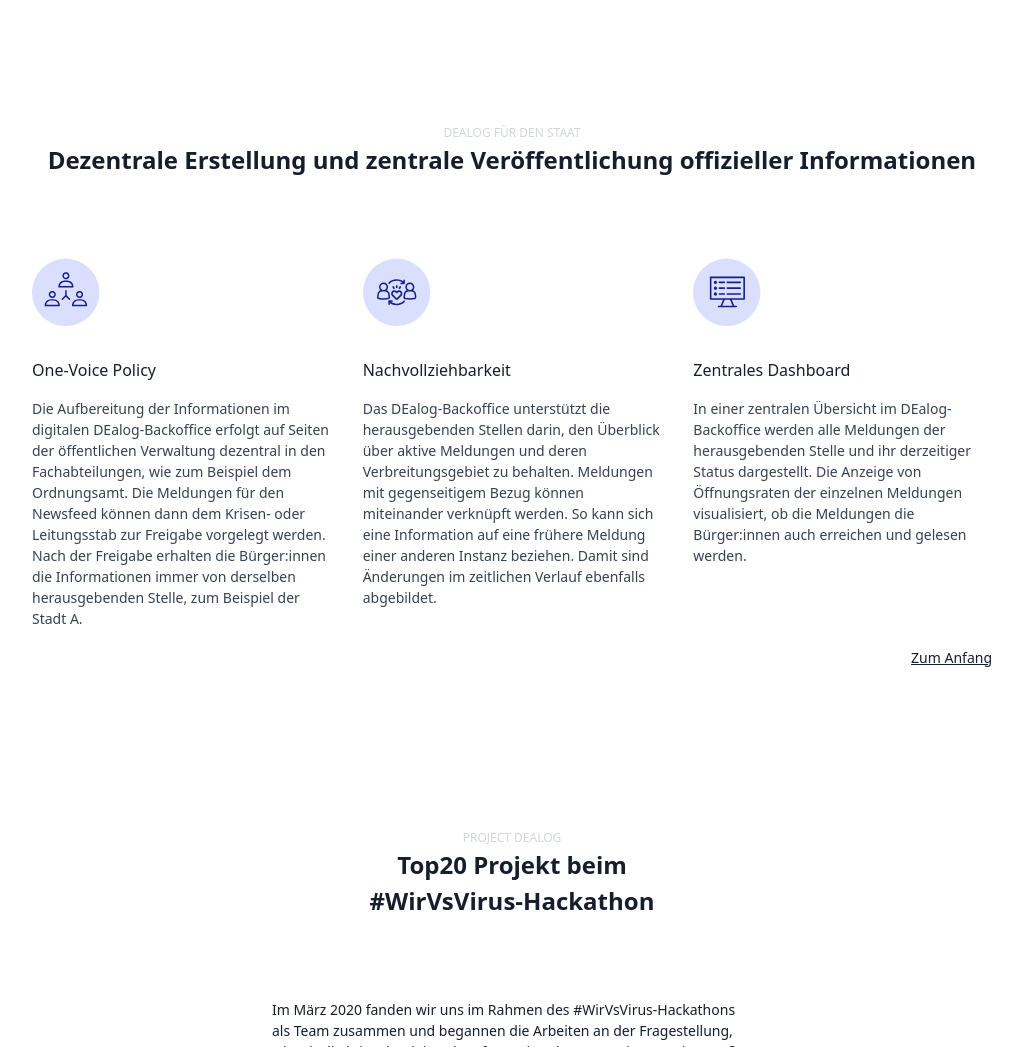
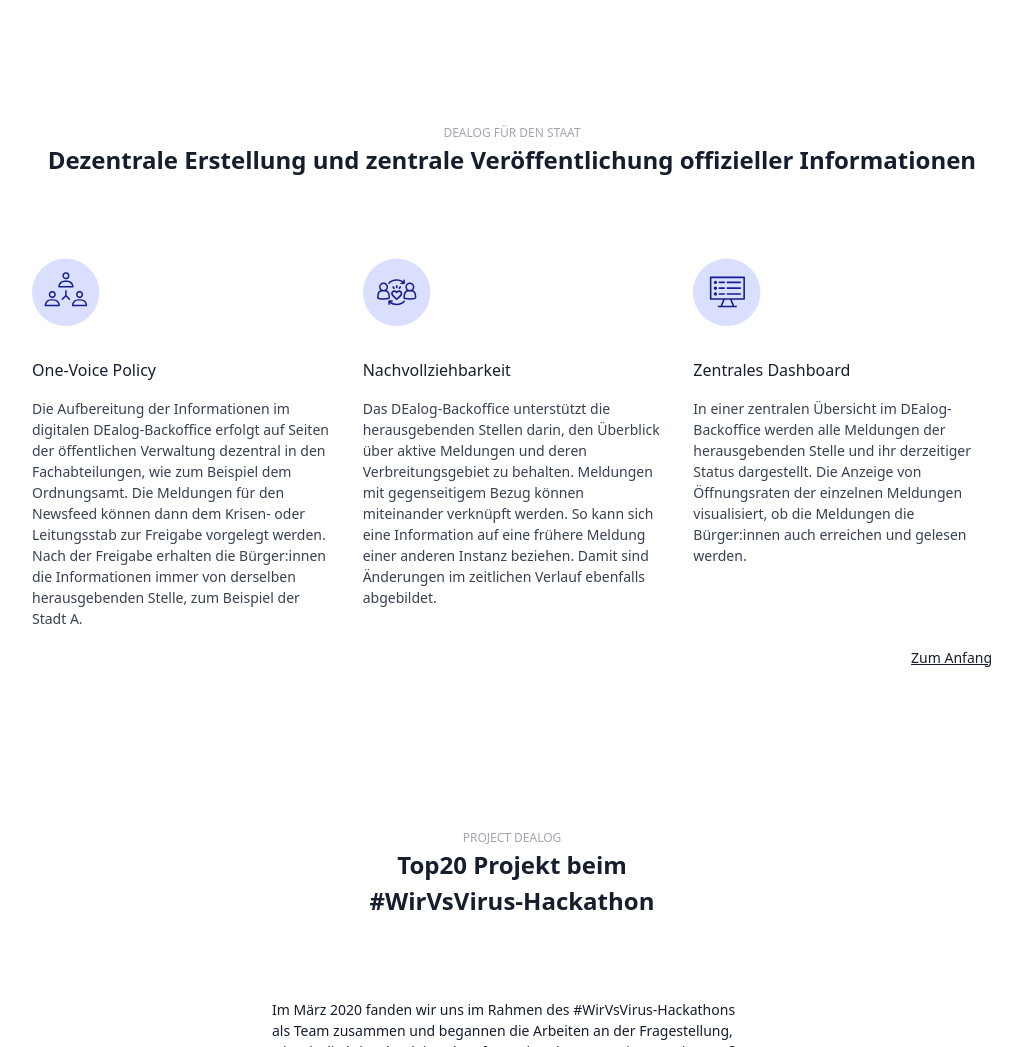
Before and after one commit to DEalog/landing-page, a website: page index.html in a window 1280 px wide. Shown: the part 1860-2907 px from the top of the page, without its empty margins (128-1150 px from the left). Drawn offline with nearby package versions, Linux system fonts and the light colour scheme.

Commit message:
Darken gray

```diff
--- a/css/styles.css
+++ b/css/styles.css
@@ -1062,12 +1062,6 @@
   color: rgba(244, 245, 247, var(--text-opacity));
 }
 
-.text-gray-300 {
-  --text-opacity: 1;
-  color: #d2d6dc;
-  color: rgba(210, 214, 220, var(--text-opacity));
-}
-
 .text-gray-400 {
   --text-opacity: 1;
   color: #9fa6b2;
--- a/index.html
+++ b/index.html
@@ -328,7 +328,7 @@
           </div>
         </div>
         <div class="mt-12 sm:mt-40">
-          <div class="uppercase text-gray-300 text-lg sm:text-xs text-center">
+          <div class="uppercase text-gray-400 text-lg sm:text-xs text-center">
             <h3 name="staat">
               dealog für den staat
             </h3>
@@ -395,7 +395,7 @@
           </div>
         </div>
         <div class="mt-12 sm:mt-40">
-          <div class="uppercase text-gray-300 text-lg sm:text-xs text-center">
+          <div class="uppercase text-gray-400 text-lg sm:text-xs text-center">
             <h3 name="projekt">
               project dealog
             </h3>
```
